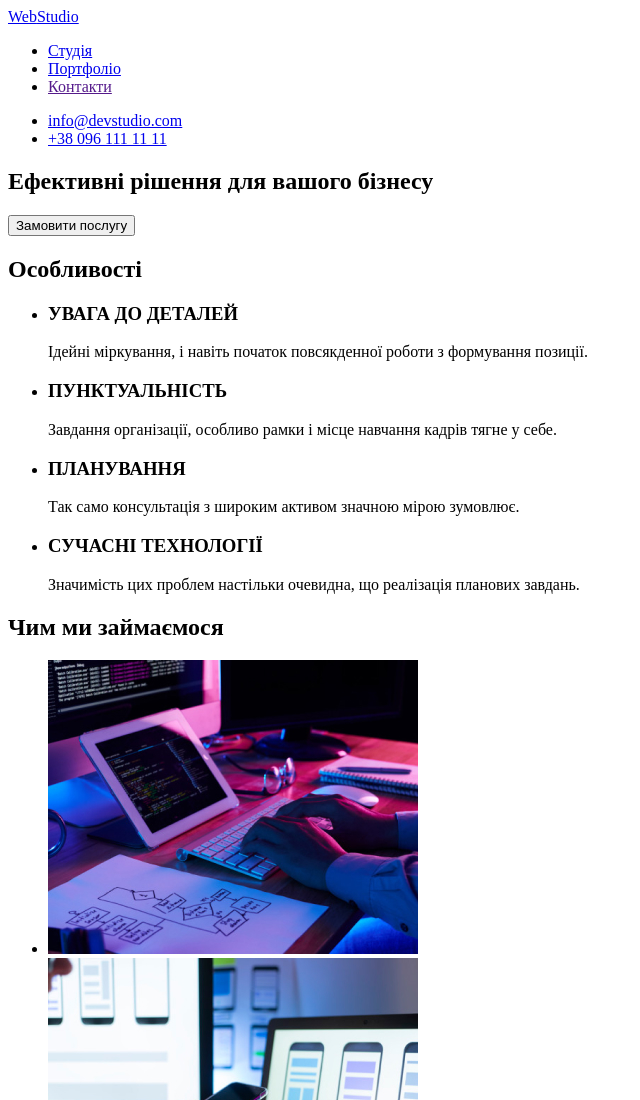
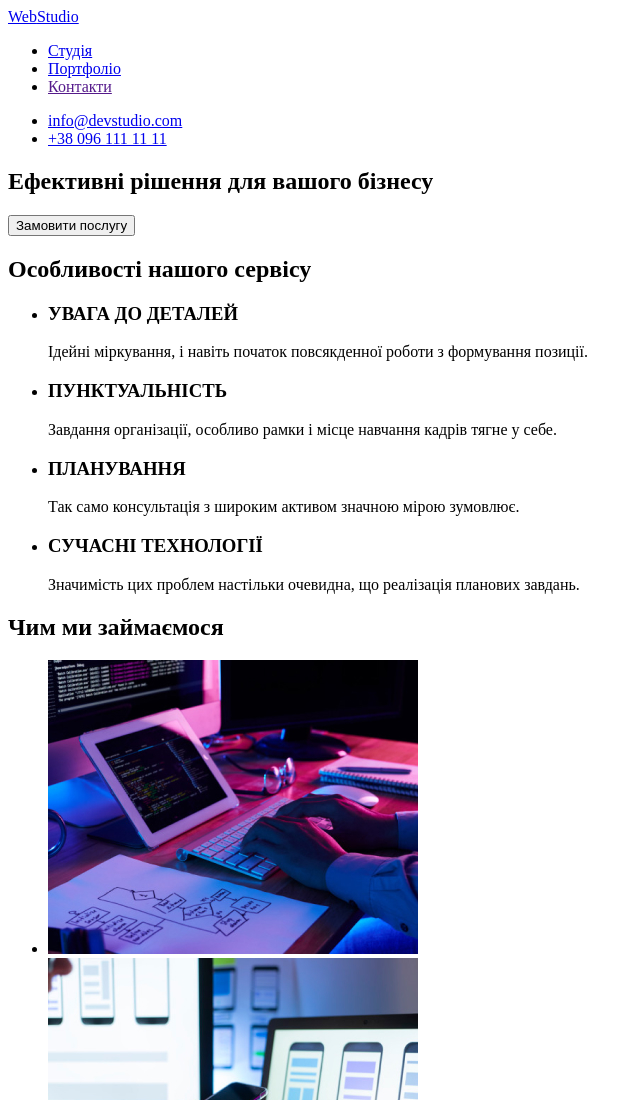
Before and after one commit to mechanick-it7737/goit-markup-hw-01, a plain HTML site: page index.html in a window 1280 px wide. Shown: the top 1100 px of the page, without its empty margins (0-640 px from the left). Drawn offline with Linux system fonts and the light colour scheme.

Commit message:
проверка пуша

```diff
--- a/index.html
+++ b/index.html
@@ -39,7 +39,7 @@
         <!--Tasks-->
 
         <section>
-            <h2>Особливості</h2>
+            <h2>Особливості нашого сервiсу</h2>
             <ul>
                 <li>
                     <h3>УВАГА ДО ДЕТАЛЕЙ</h3>
```
